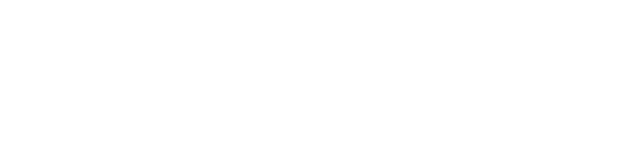
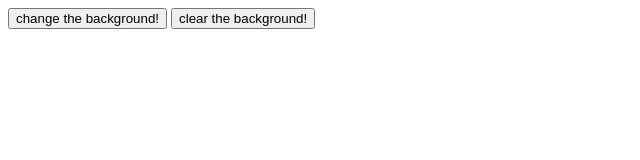
Before and after one commit to interglobalmedia/toggle-square, a plain HTML site: page index.html in a window 1280 px wide. Shown: the whole page, without its empty margins (0-640 px from the left). Drawn offline with Linux system fonts and the light colour scheme.

Commit message:
Add markup

```diff
--- a/index.html
+++ b/index.html
@@ -10,7 +10,16 @@
 </head>
 
 <body>
-    <script src="scripts/js/main.js"></script>
+    <div class="change-wrapper">
+        <div class="change-color">
+
+        </div>
+        <div class="btn-wrapper">
+            <button class="btn-change">change the background!</button>
+            <button class="btn-clear">clear the background!</button>
+        </div>
+        <script src="scripts/js/main.js"></script>
+    </div>
 </body>
 
 </html>
```
